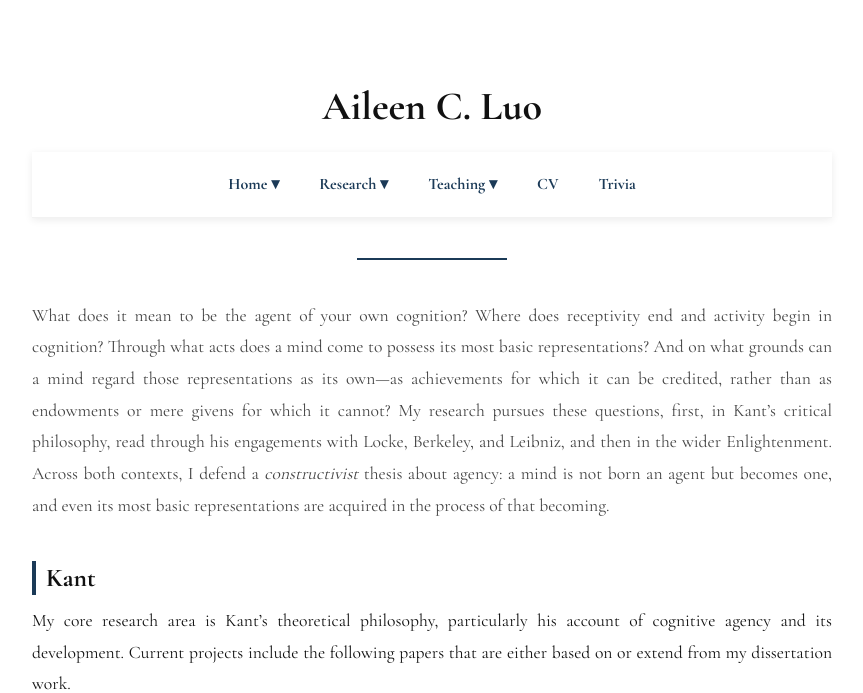
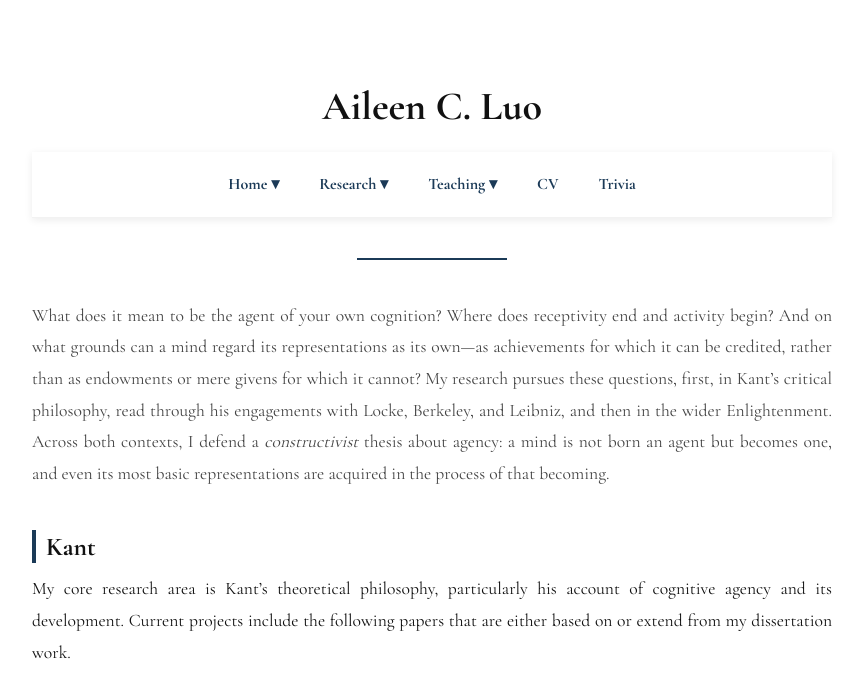
Before and after one commit to aileencluo/aileencluo.github.io, a Jekyll site: the page built from research.md, in a window 1280 px wide and 900 px high, cut to the strip 0-693 px from the top of the window. Shown: the whole strip, without its empty margins (208-1071 px from the left). Built offline with Jekyll 4.4.1, drawn with Linux system fonts in a browser that asks for light colours; some of the changed text lies outside the part shown.

Commit message:
Update research.md

```diff
--- a/research.md
+++ b/research.md
@@ -6,7 +6,7 @@
 
 <div class="divider"></div>
 
-<p class="subdesc">What does it mean to be the agent of your own cognition? Where does receptivity end and activity begin in cognition? Through what acts does a mind come to possess its most basic representations? And on what grounds can a mind regard those representations as its own—as achievements for which it can be credited, rather than as endowments or mere givens for which it cannot? My research pursues these questions, first, in Kant’s critical philosophy, read through his engagements with Locke, Berkeley, and Leibniz, and then in the wider Enlightenment. Across both contexts, I defend a <em>constructivist</em> thesis about agency: a mind is not born an agent but becomes one, and even its most basic representations are acquired in the process of that becoming.</p>
+<p class="subdesc">What does it mean to be the agent of your own cognition? Where does receptivity end and activity begin? And on what grounds can a mind regard its representations as its own—as achievements for which it can be credited, rather than as endowments or mere givens for which it cannot? My research pursues these questions, first, in Kant’s critical philosophy, read through his engagements with Locke, Berkeley, and Leibniz, and then in the wider Enlightenment. Across both contexts, I defend a <em>constructivist</em> thesis about agency: a mind is not born an agent but becomes one, and even its most basic representations are acquired in the process of that becoming.</p>
 
 
 <!-- ===== Kant ===== -->
```
Also changed, not shown: other parts of research.md (+1 -1 lines).
